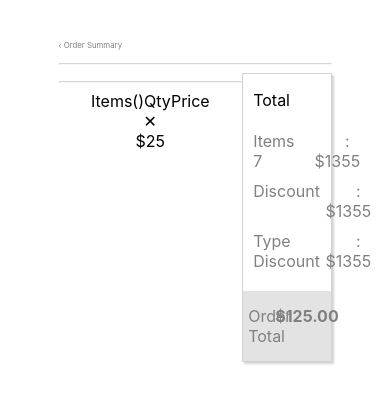
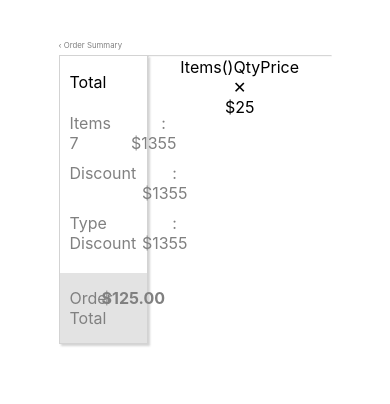
Before and after one commit to sumitjain0695/harckerearth-react, a React (Create React App) app: page / in a window 390 px wide. Shown: the top 404 px of the page. Built offline with nearby package versions, Linux system fonts and the light colour scheme.

Commit message:
responsive class changes

```diff
--- a/src/Components/Items/styles/table.css
+++ b/src/Components/Items/styles/table.css
@@ -1,3 +1,4 @@
 .separator{
     opacity: 0.4;
+    margin: 0;
 }
--- a/src/Components/Total/total.css
+++ b/src/Components/Total/total.css
@@ -35,6 +35,8 @@
 
 .order-total{
     width: 35%;
+    text-align: left;
+    padding: 0 5px;
 }
 
 .order-total-value{
--- a/src/Components/baselayout.js
+++ b/src/Components/baselayout.js
@@ -9,14 +9,13 @@ function Baselayout(props) {
       <div className="order-summary">
         <span className="back-icon">&#8249;</span> <span>Order Summary</span>
       </div>
-      <hr className="separator" />
+      <div className="segments">
+        <div className="right-segment">
+          <TotalCalc />
+        </div>
 
-      <div className="segments">
         <div className="left-segment">
           <Itemstable />
-        </div>
-        <div className="right-segment">
-          <TotalCalc />
         </div>
       </div>
     </div>
```
